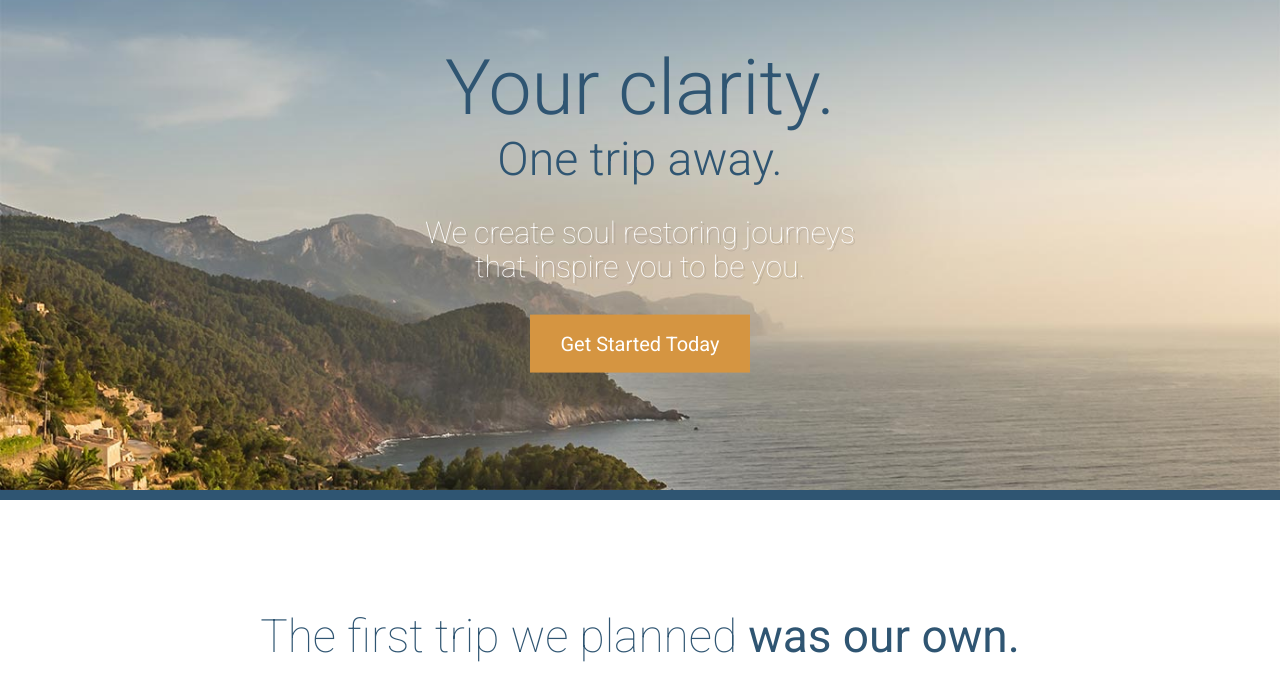
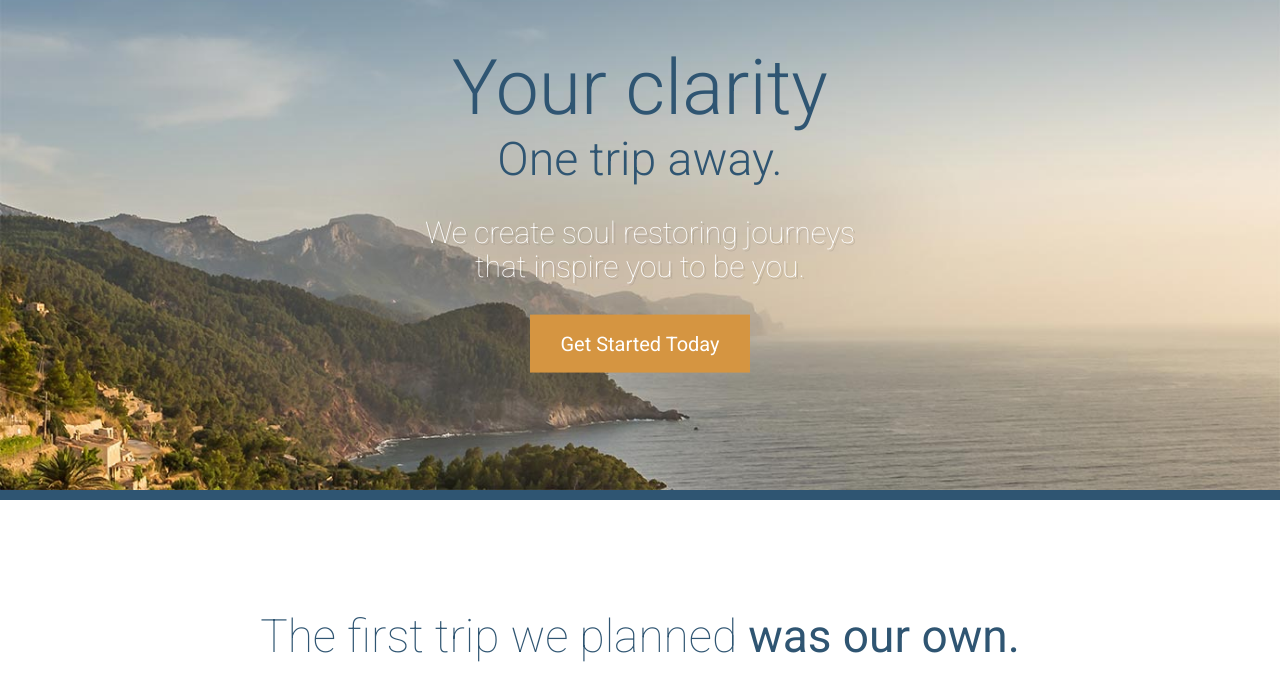
Before and after one commit to developerrakesh/demo-travel-site, a website built with webpack: page app/index.html in a window 1280 px wide. Shown: the part 117-800 px from the top of the page. Built offline with nearby package versions, Linux system fonts and the light colour scheme; files whose address does not match are found by name.

Commit message:
minor text change

```diff
--- a/app/index.html
+++ b/app/index.html
@@ -42,7 +42,7 @@
     </picture>
     <div class="large-hero__text-content">
       <div class="wrapper">
-        <h1 class="large-hero__title">Your clarity.</h1>
+        <h1 class="large-hero__title">Your clarity</h1>
         <h2 class="large-hero__subtitle">One trip away.</h2>
         <p class="large-hero__description">We create soul restoring journeys that inspire you to be you.</p>
         <p><a href="#" class="btn btn--orange btn--large open-modal">Get Started Today</a></p>
```
